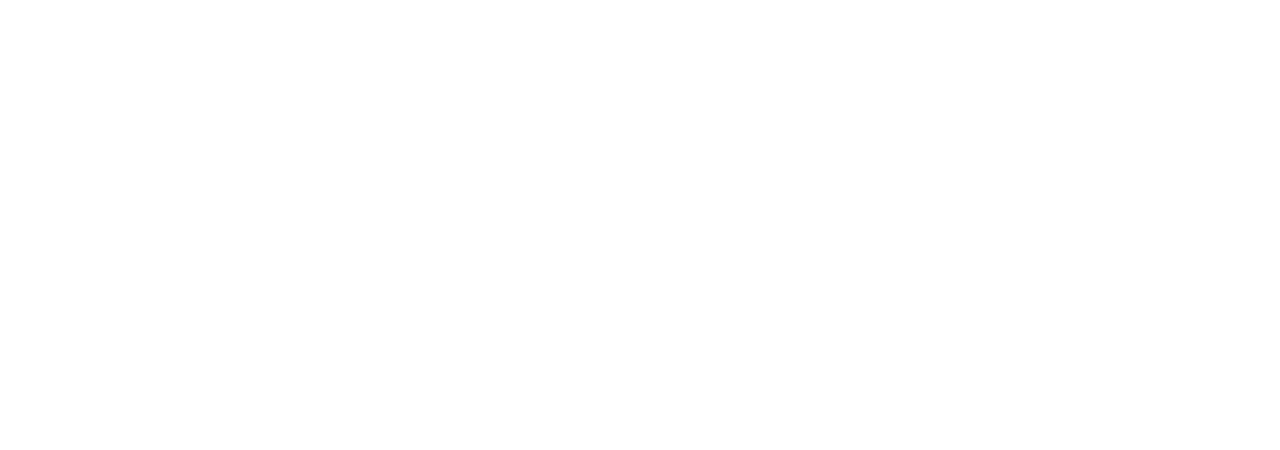
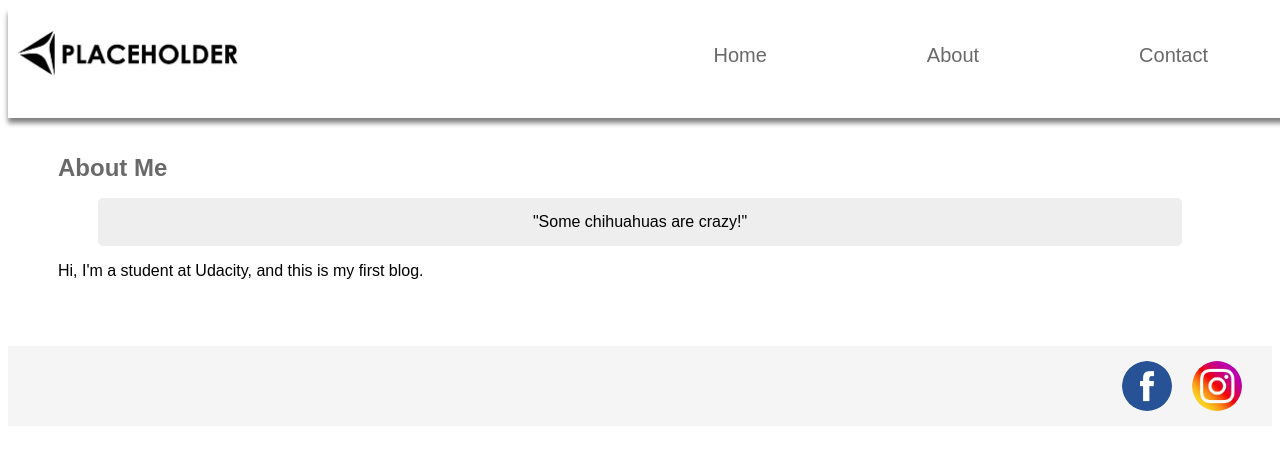
Before and after one commit to SALeeWenLing/blog-website, a plain HTML site: page about.html in a window 1280 px wide. Drawn offline with Linux system fonts and the light colour scheme.

Commit message:
Cleaned up code

```diff
--- a/CSS/blog-post.css
+++ b/CSS/blog-post.css
@@ -42,7 +42,7 @@ blockquote p {
   display: grid;
   grid-template-columns: 100%;
   grid-template-rows: 80px auto 80px;
-  border: 2px solid blue;
+  /* border: 2px solid blue; */
   grid-template-areas:
   "hd"
   "main"
@@ -50,7 +50,7 @@ blockquote p {
   }
 
 .box{
-  border: 1px solid red;
+  /* border: 1px solid red; */
   }
 
 .header{
--- a/about.html
+++ b/about.html
@@ -0,0 +1,50 @@
+<!DOCTYPE html>
+<html>
+
+  <head>
+    <meta charset="utf-8" />
+      <title>Sheryl's Blog</title>
+    <link href="css/blog-post.css" rel="stylesheet">
+  </head>
+
+  <body>
+
+    <div class = "container">
+      <div class="header box">
+        <nav class="menu">
+          <a href="#home" class="logo">
+            <img src="logo.jpg" alt="Placeholder logo" height=45px width=220px>
+          </a>
+          <ul class="navLinks">
+            <li class="item"><a href="index.html">Home</a></li>
+            <li class="item"><a href="about.html">About</a></li>
+            <li class="item"><a href="contact.html">Contact</a></li>
+          </ul>
+        </nav>
+      </div>
+      <div class="blog box">
+          <h1>About Me</h1>
+          <blockquote>
+            <p>
+              "Some chihuahuas are crazy!"
+            </p>
+          </blockquote>
+          <p>
+            Hi, I'm a student at Udacity, and this is my first blog.
+          </p>
+
+      </div>
+      <div class="footer box">
+        <div class="socialMedia">
+          <a style="display:block" href="https://www.facebook.com/sherylalee">
+            <div id="facebook" class="hoverImage"></div>
+          </a>
+          <a style="display:block" href="https://www.instagram.com/sheryleewl/">
+            <div id="insta" class="hoverImage"></div>
+          </a>
+      </div>
+    </div>
+
+  </body>
+
+</html>
```
Also changed, not shown: blog-post.html (+3 -3 lines), contact.html (+47 -0 lines), index.html (+5 -5 lines).
